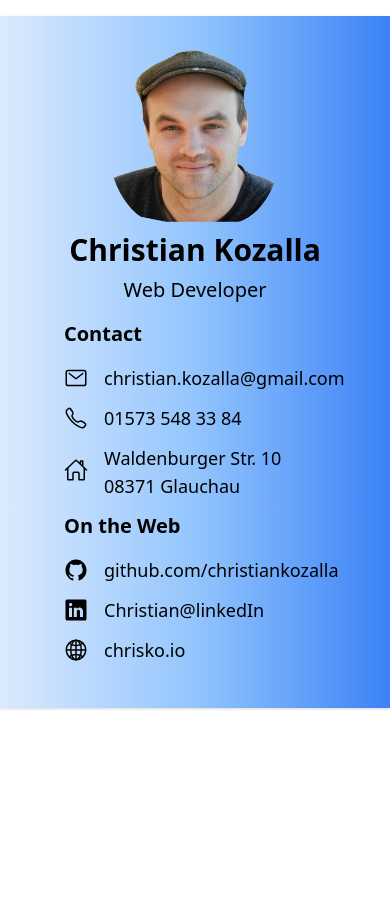
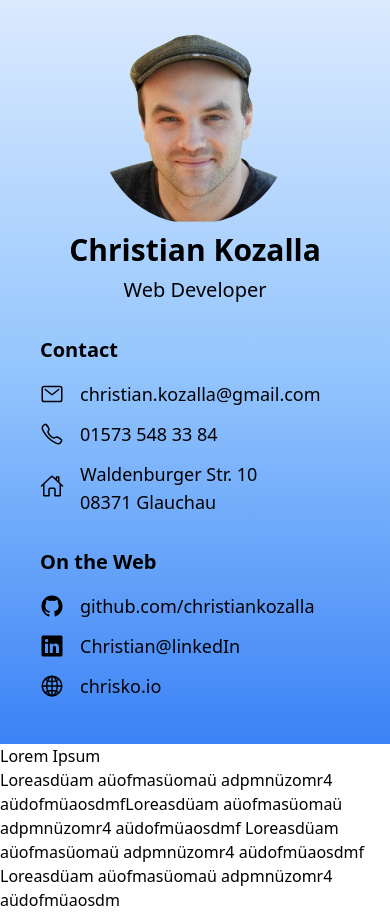
Before and after one commit to jaafarmelhem/CV, a website built with Vite: page index.html in a window 390 px wide. Before the commit the page ends 844 px from the top, so only its background shows below. Built offline with nearby package versions, Linux system fonts and the light colour scheme; what @tailwindcss/typography would draw is missing.

Commit message:
Content and Sidebar now left to right - stacked on small screens

```diff
--- a/index.html
+++ b/index.html
@@ -8,27 +8,29 @@
     <link rel="stylesheet" href="./style.css" type="text/css" />
     <title>Christian Kozalla | CV</title>
   </head>
-  <body class="font-sans antialiased">
-    <!-- <div id="app"></div>
-    <script type="module" src="/main.js"></script> -->
-    <div class="container mx-auto my-4 max-w-screen-lg shadow">
+  <body class="font-sans antialiased w-full">
+    <div class="container mx-auto max-w-screen-xl">
+      <main
+        id="wrapper"
+        class="flex flex-col sm:flex-row-reverse sm:mt-8 shadow-2xl"
+      >
         <div
-        id="header"
-        class="flex flex-wrap p-8 items-center bg-gradient-to-r from-blue-100 via-blue-300 to-blue-500"
+          id="sidebar"
+          class="w-full sm:max-w-sm p-8 bg-gradient-to-b from-blue-100 via-blue-300 to-blue-500"
         >
-        <div class="text-center w-full md:w-1/2 lg:w-1/3 px-2 mb-4">
+          <div class="px-2 mb-8">
             <img
               src="./assets/avatar_ck_transparent.png"
               alt="Christian Kozalla Profile Picture"
-            class="rounded-full w-60 px-8 mx-auto mb-2"
+              class="rounded-full w-48 mx-auto mb-2"
             />
-          <h1 class="text-3xl font-semibold mb-2">Christian Kozalla</h1>
-          <h2 class="text-xl font-light">Web Developer</h2>
+            <h1 class="text-center text-3xl font-semibold mb-2">
+              Christian Kozalla
+            </h1>
+            <h2 class="text-center text-xl font-light">Web Developer</h2>
           </div>
 
-        <div
-          class="font-light text-lg w-full md:w-1/4 lg:w-1/3 px-2 mx-6 md:mx-0 sm:text-center md:text-left"
-        >
+          <div class="font-light text-lg px-2 mb-8">
             <h2 class="text-xl font-semibold mb-4">Contact</h2>
             <div class="flex items-center my-3">
               <img
@@ -61,9 +63,7 @@
             </div>
           </div>
 
-        <div
-          class="font-light text-lg w-full lg:w-1/3 px-2 mx-6 md:mx-0 sm:text-center md:text-left"
-        >
+          <div class="font-light text-lg px-2">
             <h2 class="text-xl font-semibold mb-4">On the Web</h2>
             <div class="flex items-center my-3">
               <img
@@ -106,12 +106,21 @@
             </div>
           </div>
         </div>
-      <div class="content">
-        <div id="profile"></div>
+        <div class="content w-full">
+          <div id="profile">
+            <h1>Lorem Ipsum</h1>
+            <p class="prose">
+              Loreasdüam aüofmasüomaü adpmnüzomr4 aüdofmüaosdmfLoreasdüam
+              aüofmasüomaü adpmnüzomr4 aüdofmüaosdmf Loreasdüam aüofmasüomaü
+              adpmnüzomr4 aüdofmüaosdmf Loreasdüam aüofmasüomaü adpmnüzomr4
+              aüdofmüaosdm
+            </p>
+          </div>
           <div id="experience"></div>
           <div id="projects"></div>
           <div id="education"></div>
         </div>
+      </main>
     </div>
   </body>
 </html>
```
Lines whose indentation alone changed are shown as unchanged.
